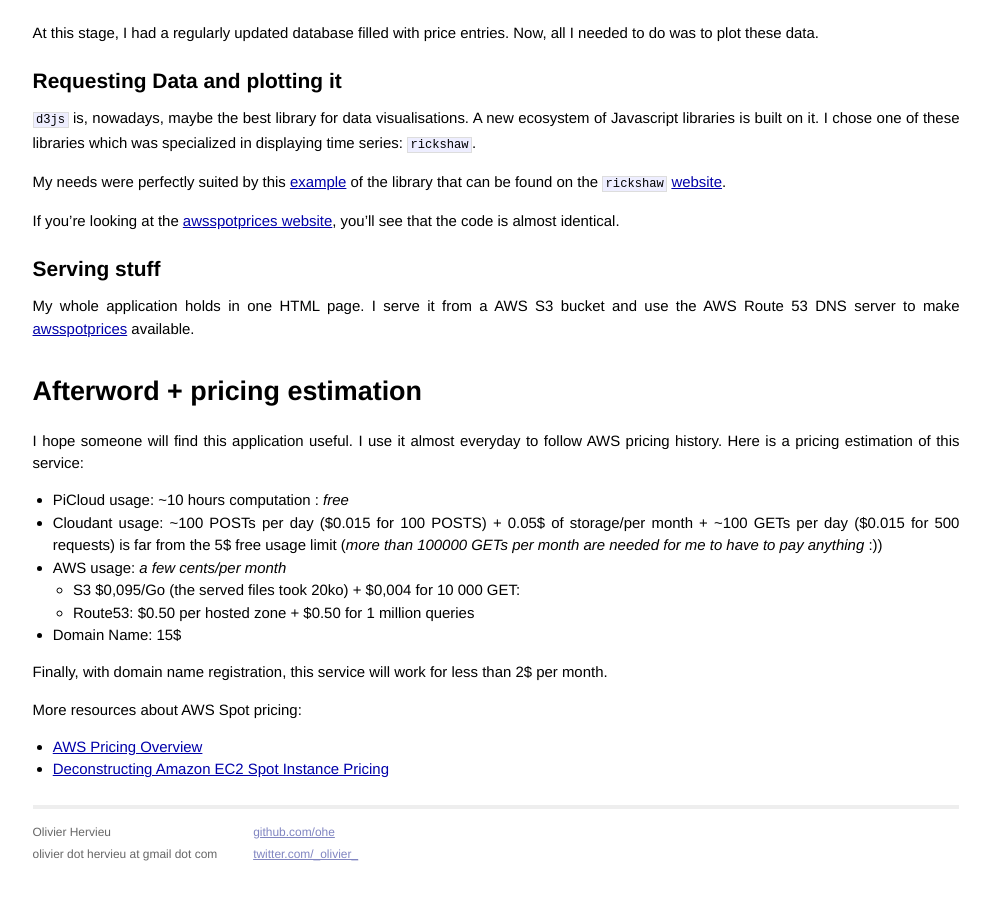
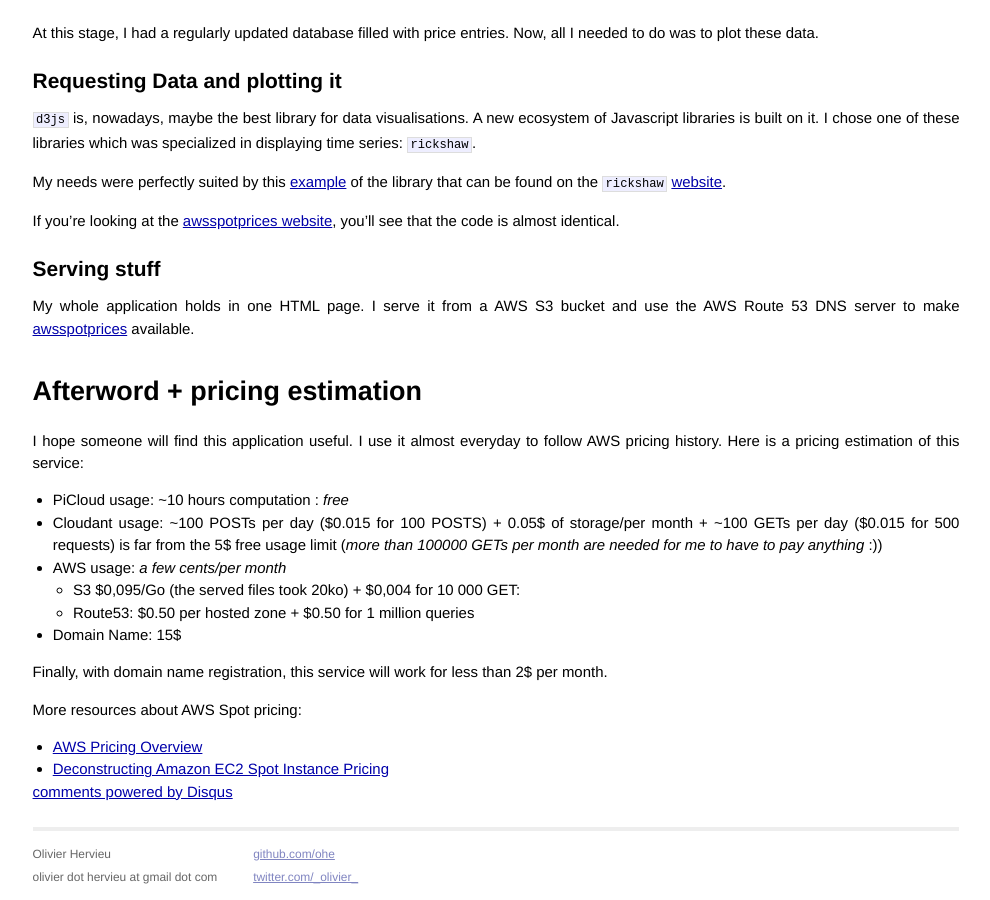
Before and after one commit to ohe/ohe.github.io, a Jekyll site: the page built from _posts/2013-05-29-building-a-highly-avalaible-and-admin-less-web-application.markdown, in a window 1280 px wide and 900 px high, scrolled down 3425 px. Shown: the whole window, without its empty margins (144-1134 px from the left). Built offline with Jekyll 4.4.1, drawn with Linux system fonts in a browser that asks for light colours; comment, search, counter and statistics services are not loaded; before the commit the page ends 4303 px from its top, so only the background shows below that; part of the change alters nothing that is shown.

Commit message:
Disqus integration

```diff
--- a/_layouts/post.html
+++ b/_layouts/post.html
@@ -7,3 +7,18 @@ layout: default
 <div id="post">
 {{ content }}
 </div>
+
+    <div id="disqus_thread"></div>
+    <script type="text/javascript">
+        /* * * CONFIGURATION VARIABLES: EDIT BEFORE PASTING INTO YOUR WEBPAGE * * */
+        var disqus_shortname = 'ohegithubio'; // required: replace example with your forum shortname
+
+        /* * * DON'T EDIT BELOW THIS LINE * * */
+        (function() {
+            var dsq = document.createElement('script'); dsq.type = 'text/javascript'; dsq.async = true;
+            dsq.src = '//' + disqus_shortname + '.disqus.com/embed.js';
+            (document.getElementsByTagName('head')[0] || document.getElementsByTagName('body')[0]).appendChild(dsq);
+        })();
+    </script>
+    <noscript>Please enable JavaScript to view the <a href="http://disqus.com/?ref_noscript">comments powered by Disqus.</a></noscript>
+    <a href="http://disqus.com" class="dsq-brlink">comments powered by <span class="logo-disqus">Disqus</span></a>
```
